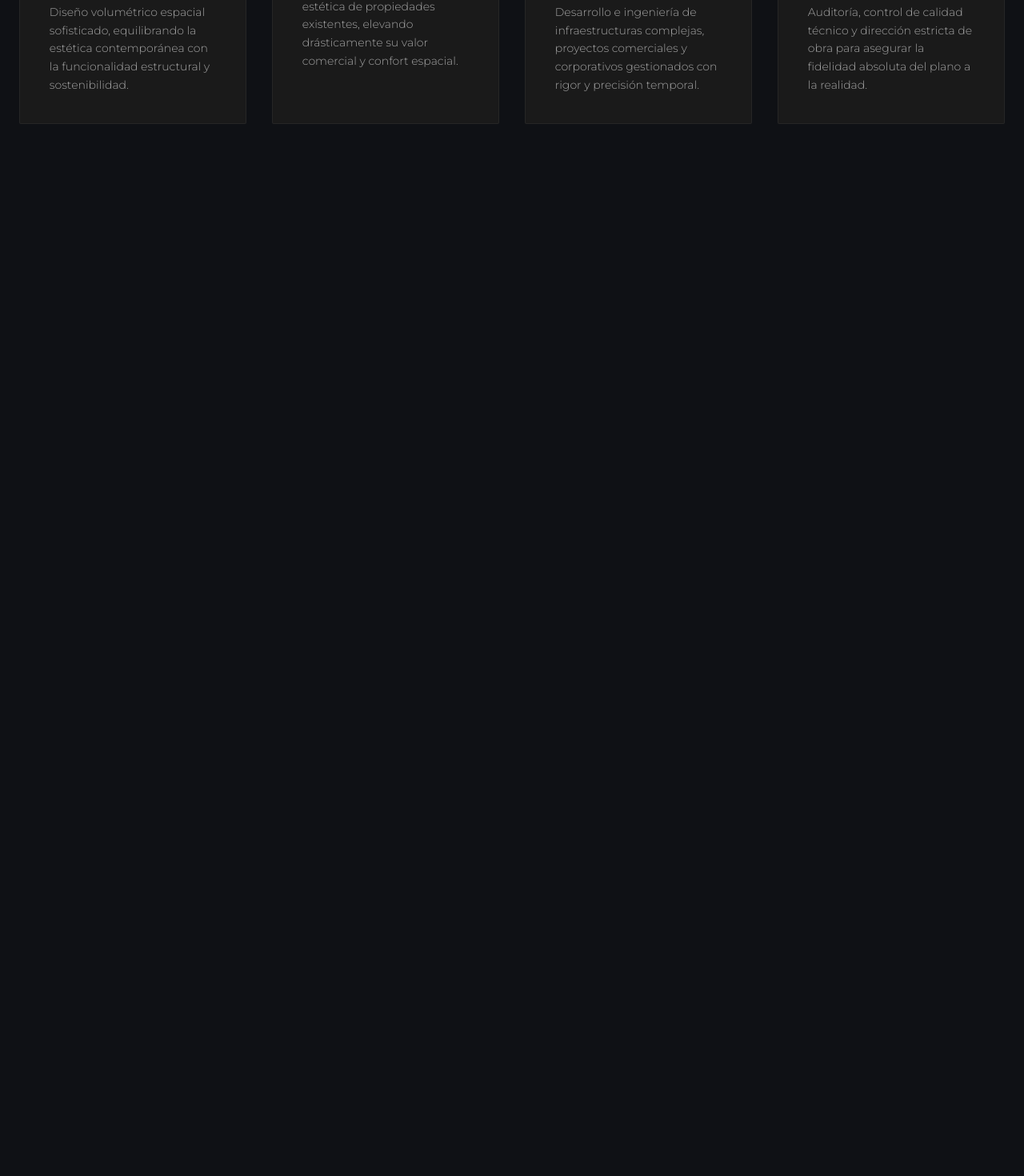
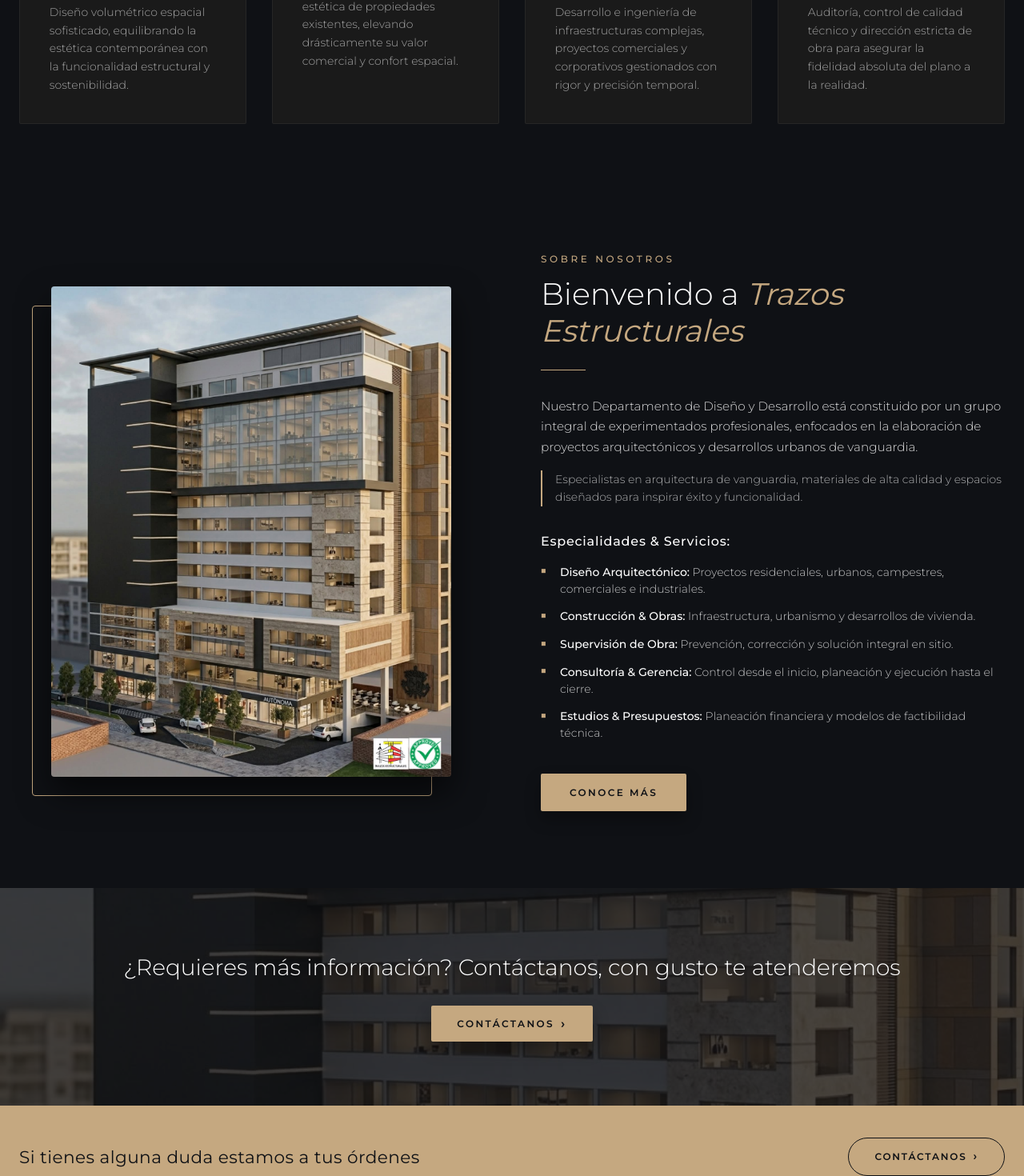
Before and after one commit to Leo1827/trazos-estructurales, a Next.js app: page / in a window 1280 px wide. Shown: the part 1043-2513 px from the top of the page at 80% size. Before the commit the page ends 1262 px from the top, so only its background shows below. Built offline with nearby package versions, Linux system fonts and the light colour scheme; a web font is replaced by a local one.

Commit message:
feat: add section Parallax and Bar

```diff
--- a/app/page.tsx
+++ b/app/page.tsx
@@ -1,3 +1,6 @@
+import About from "@/components/About/About";
+import CtaBar from "@/components/CtaBar/CtaBar";
+import CtaParallax from "@/components/CtaParallax/CtaParallax";
 import Feature from "@/components/Feature/Feature";
 import Hero from "@/components/Hero/Hero";
 import Navbar from "@/components/Navbar/Navbar";
@@ -10,6 +13,9 @@
       <main>
         <Hero />
         <Feature />
+        <About />
+        <CtaParallax />
+        <CtaBar />
       </main>
 
     </>
--- /dev/null
+++ b/components/About/About.module.css
@@ -0,0 +1,185 @@
+.section {
+  padding: 6rem 1.5rem;
+  background-color: var(--dark, #0f1115);
+  color: var(--white, #ffffff);
+  overflow: hidden;
+}
+
+.container {
+  max-width: 1280px;
+  margin: 0 auto;
+  display: grid;
+  grid-template-columns: 1fr;
+  gap: 3.5rem;
+  align-items: center;
+}
+
+@media (min-width: 1024px) {
+  .container {
+    grid-template-columns: 1fr 1fr;
+    gap: 4.5rem;
+  }
+}
+
+/* Columna Izquierda - Imagen */
+.imageColumn {
+  display: flex;
+  justify-content: center;
+  position: relative;
+}
+
+.imageWrapper {
+  position: relative;
+  width: 100%;
+  max-width: 500px;
+  border-radius: 4px;
+}
+
+.image {
+  width: 100%;
+  height: auto;
+  object-fit: cover;
+  border-radius: 4px;
+  position: relative;
+  z-index: 2;
+  box-shadow: 0 20px 40px rgba(0, 0, 0, 0.6);
+}
+
+/* Marco elegante de fondo en tono dorado */
+.imageFrame {
+  position: absolute;
+  top: 1.5rem;
+  left: -1.5rem;
+  width: 100%;
+  height: 100%;
+  border: 1px solid var(--gold, #c5a880);
+  border-radius: 4px;
+  z-index: 1;
+  pointer-events: none;
+}
+
+@media (max-width: 640px) {
+  .imageFrame {
+    display: none; /* Oculta el marco exterior en móviles pequeños */
+  }
+}
+
+/* Columna Derecha - Contenido */
+.contentColumn {
+  display: flex;
+  flex-direction: column;
+}
+
+.subtitle {
+  color: var(--gold, #c5a880);
+  font-size: 0.75rem;
+  letter-spacing: 0.3em;
+  text-transform: uppercase;
+  font-weight: 500;
+  margin-bottom: 0.75rem;
+}
+
+.title {
+  font-size: clamp(1.8rem, 3vw, 2.5rem);
+  font-weight: 300;
+  color: var(--white, #ffffff);
+  line-height: 1.2;
+  margin: 0;
+}
+
+.title span {
+  color: var(--gold, #c5a880);
+  font-style: italic;
+  font-weight: 400;
+}
+
+.divider {
+  width: 3.5rem;
+  height: 1px;
+  background-color: var(--gold, #c5a880);
+  margin: 1.5rem 0 2rem;
+}
+
+.description {
+  color: rgba(255, 255, 255, 0.85);
+  font-size: 0.95rem;
+  line-height: 1.7;
+  font-weight: 300;
+  margin-bottom: 1rem;
+}
+
+.highlightText {
+  color: rgba(255, 255, 255, 0.65);
+  font-size: 0.875rem;
+  line-height: 1.6;
+  font-weight: 300;
+  margin-bottom: 2rem;
+  border-left: 2px solid var(--gold, #c5a880);
+  padding-left: 1rem;
+}
+
+.listHeading {
+  font-size: 1rem;
+  font-weight: 500;
+  color: var(--white, #ffffff);
+  margin-bottom: 1rem;
+  letter-spacing: 0.05em;
+}
+
+.list {
+  list-style: none;
+  padding: 0;
+  margin: 0 0 2.5rem 0;
+  display: flex;
+  flex-direction: column;
+  gap: 0.85rem;
+}
+
+.list li {
+  font-size: 0.875rem;
+  color: rgba(255, 255, 255, 0.75);
+  line-height: 1.5;
+  font-weight: 300;
+  position: relative;
+  padding-left: 1.5rem;
+}
+
+.list li strong {
+  color: var(--white, #ffffff);
+  font-weight: 500;
+}
+
+/* Indicador personalizado dorado para los ítems */
+.list li::before {
+  content: "■";
+  position: absolute;
+  left: 0;
+  top: 0.1rem;
+  color: var(--gold, #c5a880);
+  font-size: 0.65rem;
+}
+
+/* Botón CTA */
+.ctaWrapper {
+  display: flex;
+}
+
+.btnPrimary {
+  display: inline-block;
+  background-color: var(--gold, #c5a880);
+  color: var(--dark, #0f1115);
+  padding: 0.9rem 2.25rem;
+  font-size: 0.75rem;
+  font-weight: 600;
+  letter-spacing: 0.2em;
+  text-transform: uppercase;
+  text-decoration: none;
+  border-radius: 2px;
+  transition: all 0.3s ease;
+  box-shadow: 0 10px 20px rgba(0, 0, 0, 0.3);
+}
+
+.btnPrimary:hover {
+  background-color: var(--gold-hover, #b3956d);
+  transform: translateY(-2px);
+}
--- /dev/null
+++ b/components/About/About.tsx
@@ -0,0 +1,71 @@
+import React from "react";
+import Image from "next/image";
+import styles from "./About.module.css";
+
+export default function About() {
+  return (
+    <section id="nosotros" className={styles.section}>
+      <div className={styles.container}>
+
+        {/* Columna Izquierda: Imagen / Visual */}
+        <div className={styles.imageColumn}>
+          <div className={styles.imageWrapper}>
+            <Image
+              src="/images/headerImage.jpg" // Cambia por tu imagen preferida (ej. arquitecto u obra)
+              alt="Departamento de Diseño y Desarrollo"
+              width={600}
+              height={700}
+              className={styles.image}
+              priority
+            />
+            {/* Marco decorativo dorado */}
+            <div className={styles.imageFrame}></div>
+          </div>
+        </div>
+
+        {/* Columna Derecha: Información */}
+        <div className={styles.contentColumn}>
+          <span className={styles.subtitle}>Sobre Nosotros</span>
+          <h2 className={styles.title}>
+            Bienvenido a <span>Trazos Estructurales</span>
+          </h2>
+          <div className={styles.divider}></div>
+
+          <p className={styles.description}>
+            Nuestro Departamento de Diseño y Desarrollo está constituido por un grupo integral de experimentados profesionales, enfocados en la elaboración de proyectos arquitectónicos y desarrollos urbanos de vanguardia.
+          </p>
+
+          <p className={styles.highlightText}>
+            Especialistas en arquitectura de vanguardia, materiales de alta calidad y espacios diseñados para inspirar éxito y funcionalidad.
+          </p>
+
+          <h3 className={styles.listHeading}>Especialidades & Servicios:</h3>
+          <ul className={styles.list}>
+            <li>
+              <strong>Diseño Arquitectónico:</strong> Proyectos residenciales, urbanos, campestres, comerciales e industriales.
+            </li>
+            <li>
+              <strong>Construcción & Obras:</strong> Infraestructura, urbanismo y desarrollos de vivienda.
+            </li>
+            <li>
+              <strong>Supervisión de Obra:</strong> Prevención, corrección y solución integral en sitio.
+            </li>
+            <li>
+              <strong>Consultoría & Gerencia:</strong> Control desde el inicio, planeación y ejecución hasta el cierre.
+            </li>
+            <li>
+              <strong>Estudios & Presupuestos:</strong> Planeación financiera y modelos de factibilidad técnica.
+            </li>
+          </ul>
+
+          <div className={styles.ctaWrapper}>
+            <a href="#contacto" className={styles.btnPrimary}>
+              Conoce Más
+            </a>
+          </div>
+        </div>
+
+      </div>
+    </section>
+  );
+}
--- /dev/null
+++ b/components/CtaBar/CtaBar.module.css
@@ -0,0 +1,58 @@
+.ctaBarSection {
+  width: 100%;
+  background-color: var(--gold, #c5a880); /* Tu tono dorado de marca */
+  padding: 2.5rem 1.5rem;
+}
+
+.container {
+  max-width: 1280px;
+  margin: 0 auto;
+  display: flex;
+  flex-direction: column;
+  align-items: center;
+  justify-content: space-between;
+  gap: 1.5rem;
+  text-align: center;
+}
+
+@media (min-width: 768px) {
+  .container {
+    flex-direction: row;
+    text-align: left;
+  }
+}
+
+.text {
+  color: var(--dark, #0f1115);
+  font-size: clamp(1.1rem, 2vw, 1.35rem);
+  font-weight: 400;
+  margin: 0;
+  letter-spacing: 0.02em;
+}
+
+.btnOutline {
+  display: inline-flex;
+  align-items: center;
+  gap: 0.5rem;
+  background-color: transparent;
+  color: var(--dark, #0f1115);
+  border: 1.5px solid var(--dark, #0f1115);
+  padding: 0.75rem 2rem;
+  font-size: 0.75rem;
+  font-weight: 700;
+  letter-spacing: 0.15em;
+  text-transform: uppercase;
+  text-decoration: none;
+  border-radius: 50px; /* Bordes redondeados como en tu imagen */
+  transition: all 0.3s ease;
+  white-space: nowrap;
+}
+
+.btnOutline:hover {
+  background-color: var(--dark, #0f1115);
+  color: var(--white, #ffffff);
+}
+
+.arrow {
+  font-size: 0.9rem;
+}
--- /dev/null
+++ b/components/CtaBar/CtaBar.tsx
@@ -0,0 +1,17 @@
+import React from "react";
+import styles from "./CtaBar.module.css";
+
+export default function CtaBar() {
+  return (
+    <section className={styles.ctaBarSection}>
+      <div className={styles.container}>
+        <p className={styles.text}>
+          Si tienes alguna duda estamos a tus órdenes
+        </p>
+        <a href="#contacto" className={styles.btnOutline}>
+          Contáctanos <span className={styles.arrow}>&rsaquo;</span>
+        </a>
+      </div>
+    </section>
+  );
+}
--- /dev/null
+++ b/components/CtaParallax/CtaParallax.module.css
@@ -0,0 +1,69 @@
+.ctaParallaxSection {
+  position: relative;
+  width: 100%;
+  padding: 5rem 1.5rem;
+  /* Imagen de fondo con efecto Parallax */
+  background-image: url("/images/headerImage.jpg"); /* Cambia por la ruta de tu imagen de obra */
+  background-attachment: fixed;
+  background-position: center;
+  background-repeat: no-repeat;
+  background-size: cover;
+  display: flex;
+  align-items: center;
+  justify-content: center;
+  overflow: hidden;
+}
+
+/* Capa oscura superior para dar legibilidad al texto */
+.overlay {
+  position: absolute;
+  inset: 0;
+  background: rgba(15, 17, 21, 0.75); /* Mantiene tu tono oscuro */
+  z-index: 1;
+}
+
+.content {
+  position: relative;
+  z-index: 2;
+  max-width: 1000px;
+  text-align: center;
+  display: flex;
+  flex-direction: column;
+  align-items: center;
+  gap: 1.75rem;
+}
+
+.title {
+  color: var(--white, #ffffff);
+  font-size: clamp(1.25rem, 2.5vw, 1.75rem);
+  font-weight: 300;
+  line-height: 1.4;
+  margin: 0;
+}
+
+.btnPrimary {
+  display: inline-flex;
+  align-items: center;
+  gap: 0.5rem;
+  background-color: var(--gold, #c5a880);
+  color: var(--dark, #0f1115);
+  padding: 0.85rem 2rem;
+  font-size: 0.75rem;
+  font-weight: 600;
+  letter-spacing: 0.2em;
+  text-transform: uppercase;
+  text-decoration: none;
+  border-radius: 2px;
+  transition: all 0.3s ease;
+  box-shadow: 0 10px 20px rgba(0, 0, 0, 0.3);
+}
+
+.btnPrimary:hover {
+  background-color: var(--gold-hover, #b3956d);
+  transform: translateY(-2px);
+}
+
+.arrow {
+  font-size: 1rem;
+  line-height: 1;
+}
--- /dev/null
+++ b/components/CtaParallax/CtaParallax.tsx
@@ -0,0 +1,18 @@
+import React from "react";
+import styles from "./CtaParallax.module.css";
+
+export default function CtaParallax() {
+  return (
+    <section className={styles.ctaParallaxSection}>
+      <div className={styles.overlay}></div>
+      <div className={styles.content}>
+        <h2 className={styles.title}>
+          ¿Requieres más información? Contáctanos, con gusto te atenderemos
+        </h2>
+        <a href="#contacto" className={styles.btnPrimary}>
+          Contáctanos <span className={styles.arrow}>&rsaquo;</span>
+        </a>
+      </div>
+    </section>
+  );
+}
```
